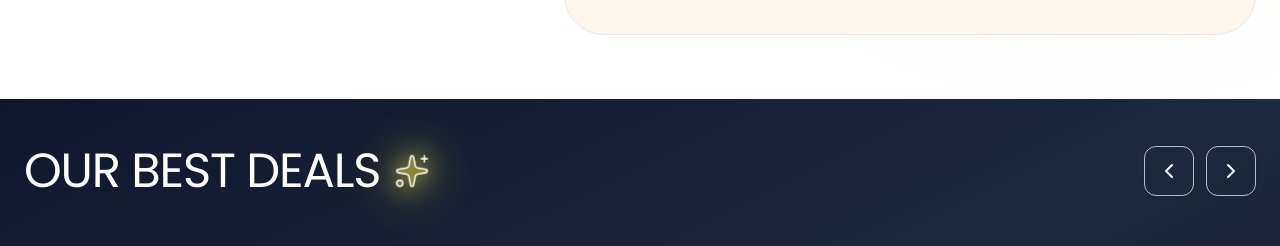
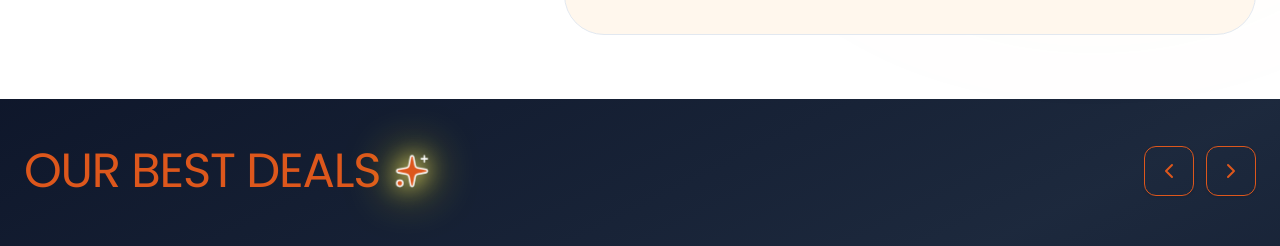
Before and after one commit to passportpulse/property-wala-ankita, a React (Vite) app: page / in a window 1280 px wide. Shown: the part 986-1232 px from the top of the page. Built offline with nearby package versions, Linux system fonts and the light colour scheme.

Commit message:
best deals updated

```diff
--- a/src/pages/home/sections/BestDeals.jsx
+++ b/src/pages/home/sections/BestDeals.jsx
@@ -131,20 +131,20 @@ export default function BestDeals() {
 
   return (
     <Section
-      className="bg-linear-to-br from-orange-500 via-amber-400 to-orange-500 text-white lg:bg-linear-to-br lg:from-slate-900 lg:via-slate-800 lg:to-slate-900 transition-all duration-500"
+      className="bg-orange-50 text-white lg:bg-linear-to-br lg:from-slate-900 lg:via-slate-800 lg:to-slate-900 transition-all duration-500"
     >
       <Container>
         {/* HEADING AREA - Contained and Single Line */}
         <div className="flex items-center justify-between gap-4 mb-6 md:mb-10 w-full">
           {/* LEFT SIDE */}
           <div className="flex items-center gap-3 md:gap-4 py-2 md:py-4 w-fit">
-            <h2 className="text-xl lg:text-5xl uppercase text-white whitespace-nowrap tracking-tight">
+            <h2 className="text-xl lg:text-5xl uppercase text-dark-orange whitespace-nowrap tracking-tight">
               Our Best Deals
             </h2>
             <Sparkles
               size={24}
               strokeWidth={1}
-              className="text-white animate-[yellow-glow-shine_2s_ease-in-out_infinite] fill-yellow-300/30 shrink-0 lg:w-8 lg:h-8"
+              className="text-white animate-[yellow-glow-shine_2s_ease-in-out_infinite] fill-dark-orange shrink-0 lg:w-8 lg:h-8"
             />
           </div>
 
@@ -152,15 +152,15 @@ export default function BestDeals() {
           <div className="flex items-center gap-2 md:gap-3 shrink-0">
             <button
               onClick={() => scroll("left")}
-              className="p-2 md:p-3 rounded-xl border border-white/70 hover:bg-white/10 transition-colors shadow-sm active:scale-95"
+              className="p-2 md:p-3 rounded-xl border border-dark-orange hover:bg-white/10 transition-colors shadow-sm active:scale-95"
             >
-              <ChevronLeft size={24} className="text-white" />
+              <ChevronLeft size={24} className="text-dark-orange" />
             </button>
             <button
               onClick={() => scroll("right")}
-              className="p-2 md:p-3 rounded-xl border border-white/70 hover:bg-white/10 transition-colors shadow-sm active:scale-95"
+              className="p-2 md:p-3 rounded-xl border border-dark-orange hover:bg-white/10 transition-colors shadow-sm active:scale-95"
             >
-              <ChevronRight size={24} className="text-white" />
+              <ChevronRight size={24} className="text-dark-orange" />
             </button>
           </div>
         </div>
@@ -224,7 +224,7 @@ export default function BestDeals() {
 
           <div className="flex items-center gap-4 font-black text-xs tracking-[0.3em] text-white/60">
             <span className="text-white font-black">{currentIndex.toString().padStart(2, "0")}</span>
-            <span className="w-8 h-[1px] bg-white/20" />
+            <span className="w-8 h-px bg-white/20" />
             <span>{categories.length.toString().padStart(2, "0")}</span>
           </div>
         </div>
```
